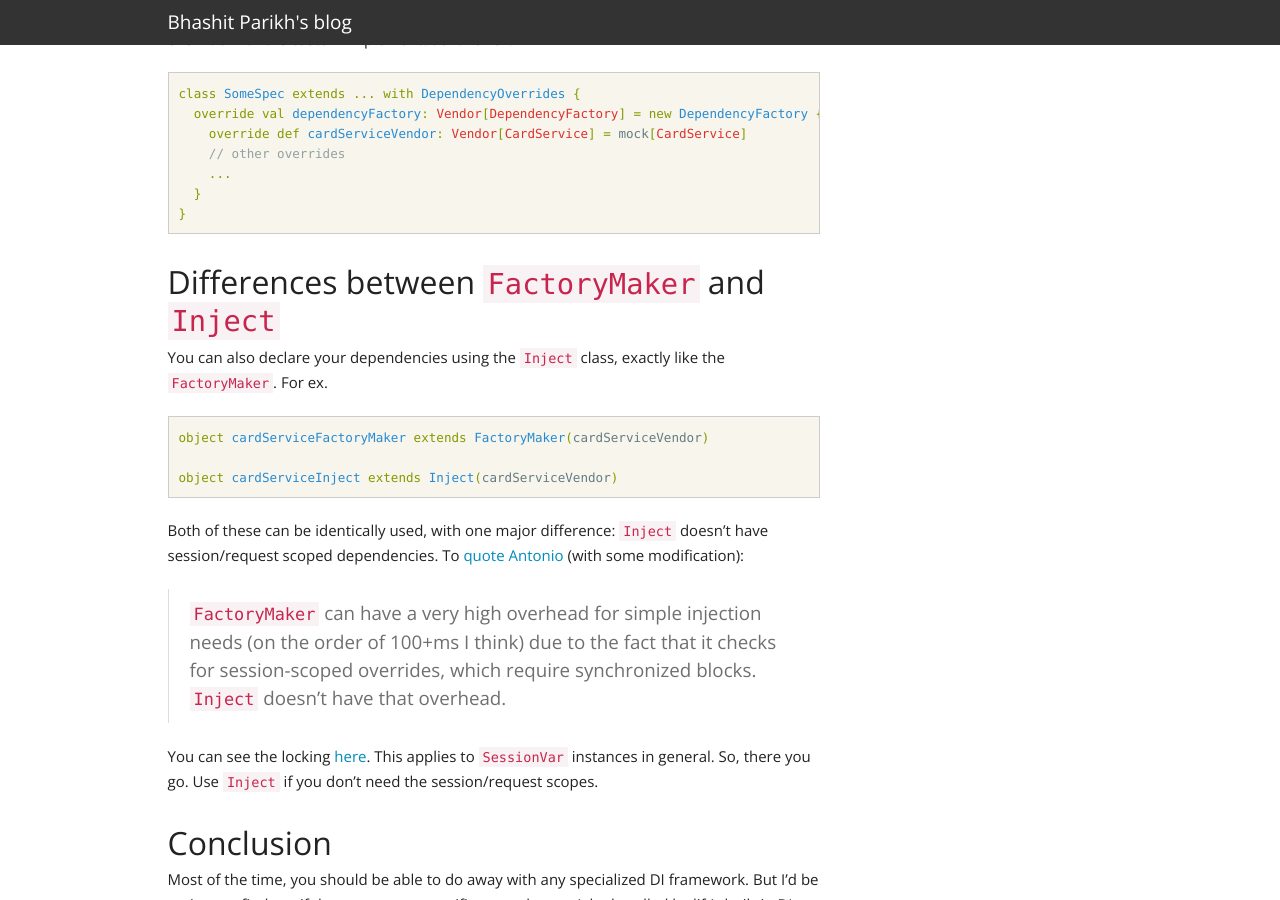
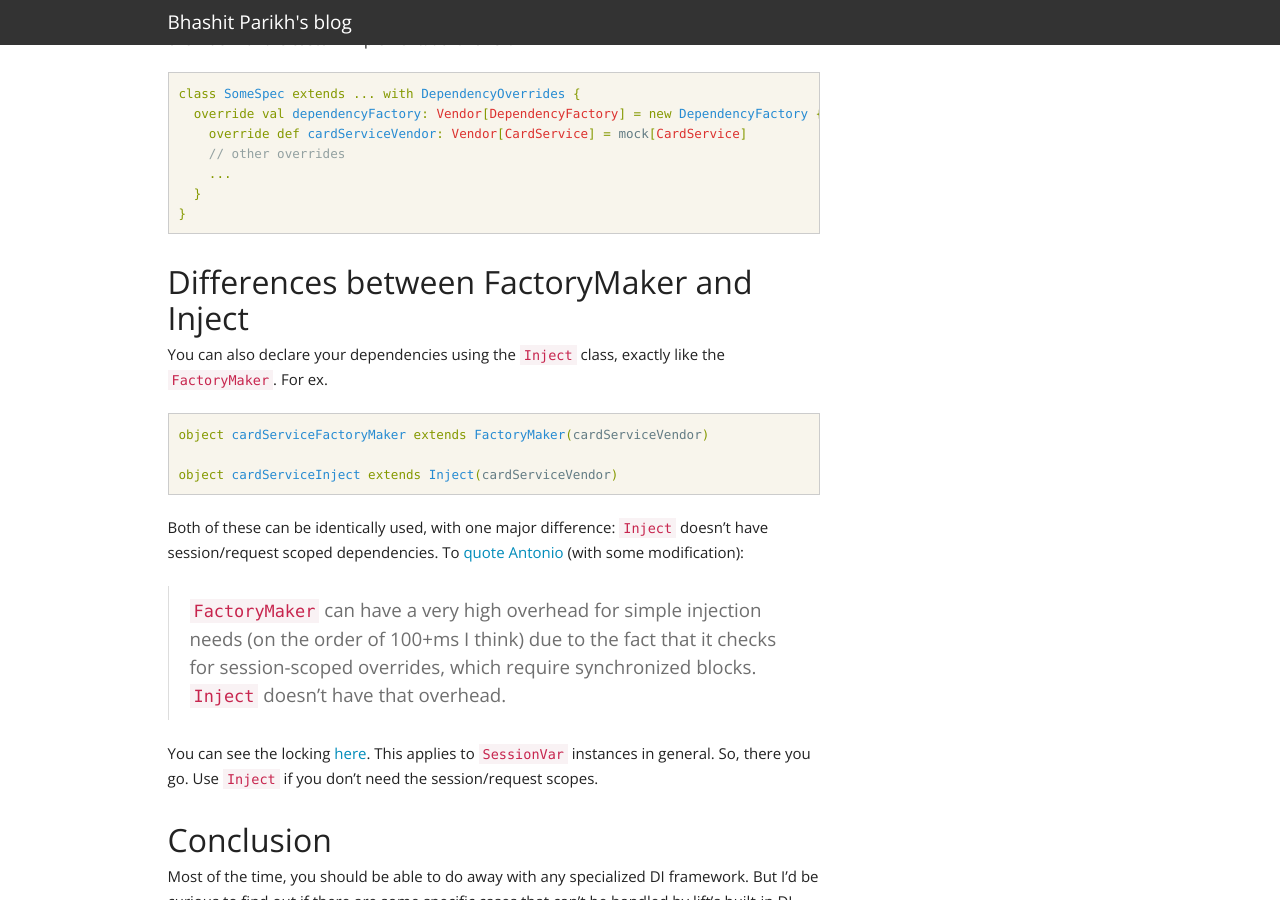
Before and after one commit to Bhashit/bhashit.github.io, a Jekyll site: the page built from _posts/2017-06-17-dependency-injection-liftweb-scala.markdown, in a window 1280 px wide and 900 px high, scrolled down 5619 px. Built offline with Jekyll 4.4.1, drawn with Linux system fonts in a browser that asks for light colours; emoji names are drawn with the system emoji font; comment, search, counter and statistics services are not loaded.

Commit message:
small change

````diff
--- a/_posts/2017-06-17-dependency-injection-liftweb-scala.markdown
+++ b/_posts/2017-06-17-dependency-injection-liftweb-scala.markdown
@@ -315,7 +315,7 @@ class SomeSpec extends ... with DependencyOverrides {
 }
 ```
 
-## Differences between `FactoryMaker` and `Inject`
+## Differences between FactoryMaker and Inject
 
 You can also declare your dependencies using
 the [`Inject`][simple-inject] class, exactly like the
````
